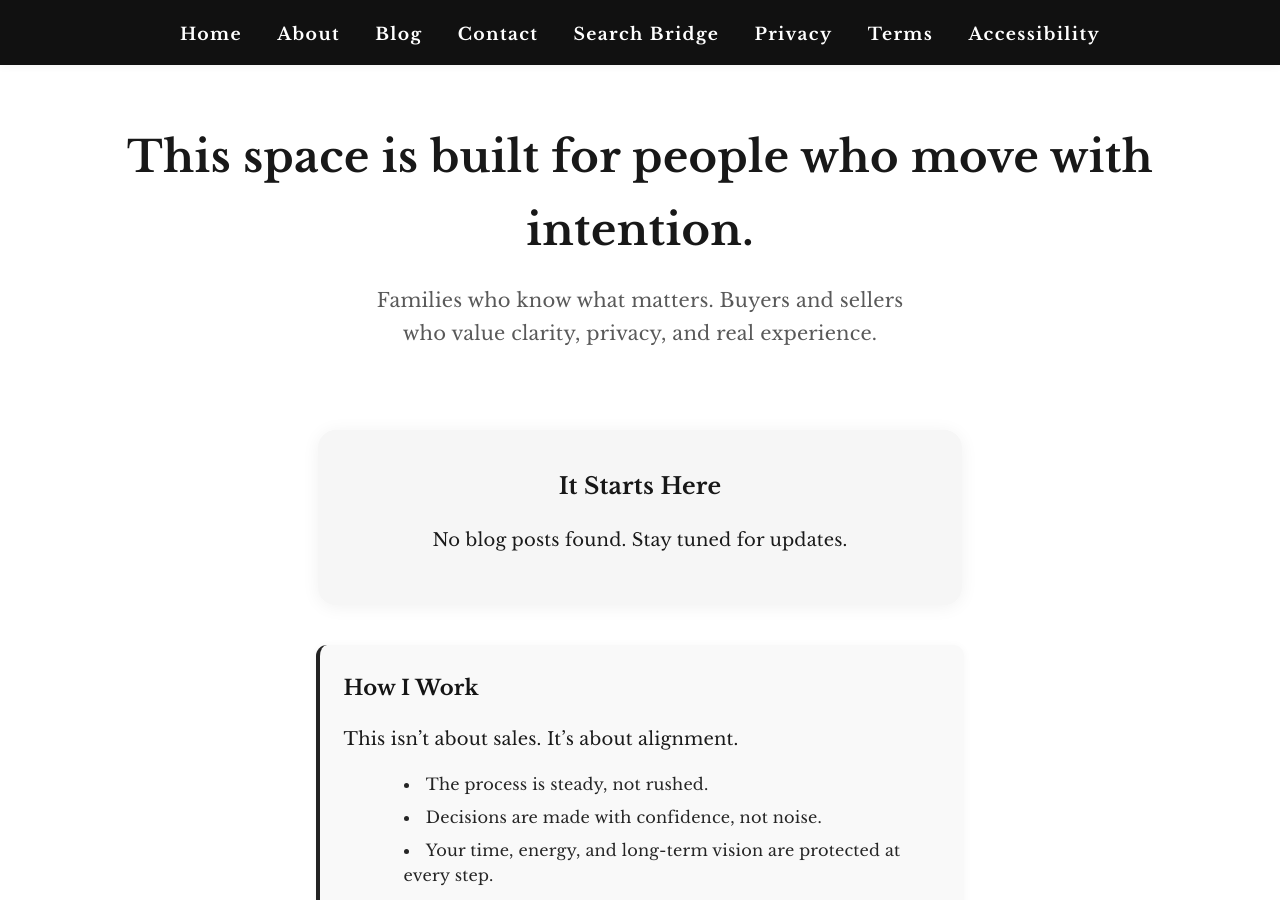
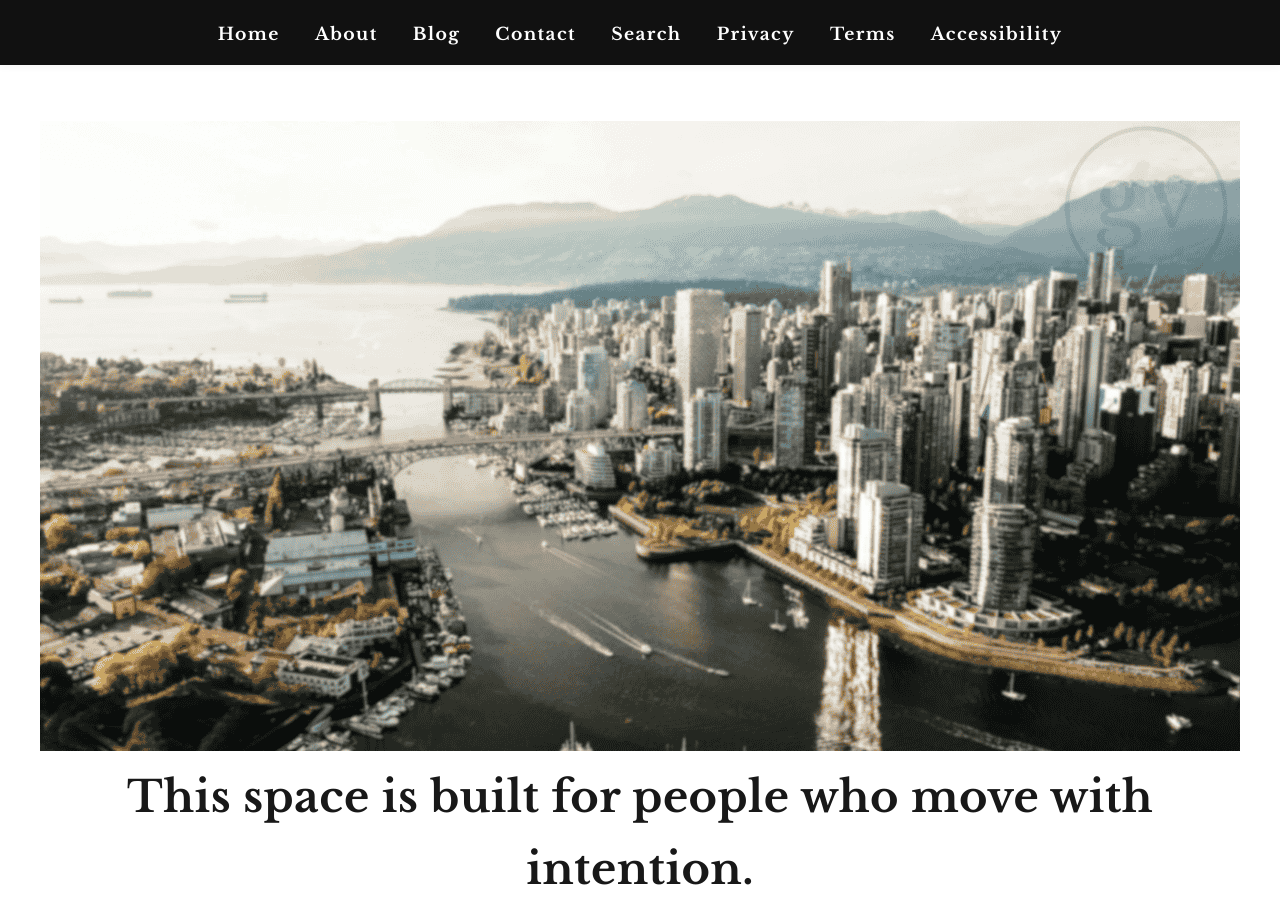
Before and after one commit to gvancouverhomes/gvancouverhomes.github.io, a Jekyll site: the page built from index.md, in a window 1280 px wide and 900 px high. Built offline with Jekyll 4.4.1, drawn with Linux system fonts in a browser that asks for light colours.

Commit message:
Update index.md
fix: Update homepage navigation to project-approved version and clarify copy for luxury audience

```diff
--- a/index.md
+++ b/index.md
@@ -4,14 +4,13 @@
 description: Real estate for people who move with intention. Clarity, privacy, real experience. Serving high-value buyers and sellers in Greater Vancouver.
 ---
 
-<!-- Navigation -->
 <nav class="nav">
   <ul>
     <li><a href="{{ '/' | relative_url }}">Home</a></li>
     <li><a href="{{ '/about.html' | relative_url }}">About</a></li>
     <li><a href="{{ '/blog/' | relative_url }}">Blog</a></li>
     <li><a href="{{ '/contact.html' | relative_url }}">Contact</a></li>
-    <li><a href="{{ '/search-bridge.html' | relative_url }}">Search Bridge</a></li>
+    <li><a href="{{ '/search.html' | relative_url }}">Search</a></li>
     <li><a href="{{ '/privacy.html' | relative_url }}">Privacy</a></li>
     <li><a href="{{ '/terms.html' | relative_url }}">Terms</a></li>
     <li><a href="{{ '/accessibility.html' | relative_url }}">Accessibility</a></li>
@@ -19,6 +18,7 @@
 </nav>
 
 <header class="hero">
+  <img src="/assets/images/hero.png" alt="Greater Vancouver luxury home" class="hero-img">
   <h1>This space is built for people who move with intention.</h1>
   <p>Families who know what matters. Buyers and sellers who value clarity, privacy, and real experience.</p>
 </header>
```
